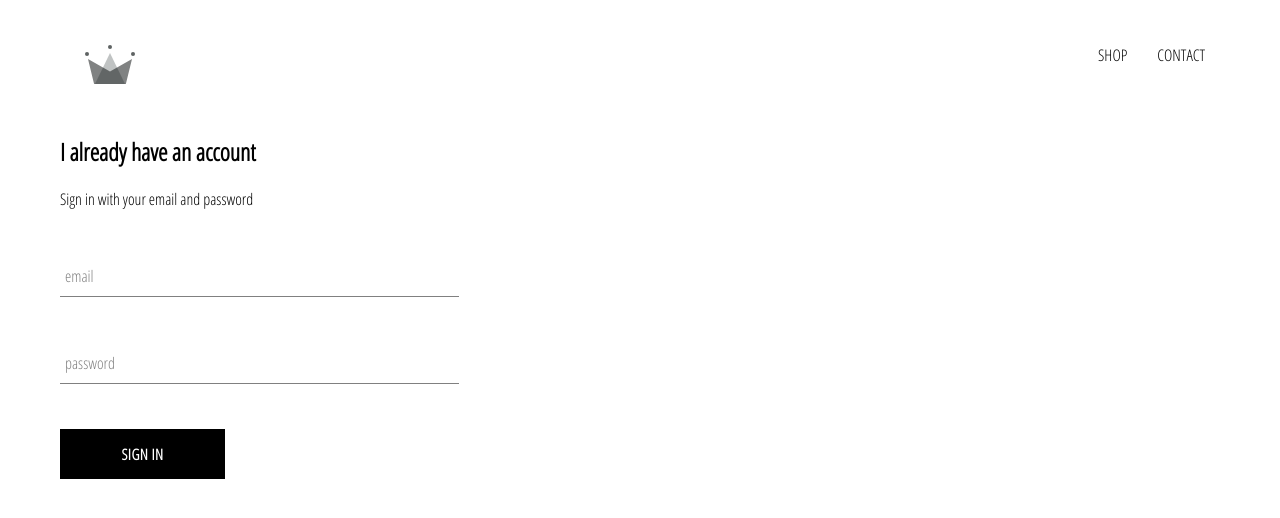
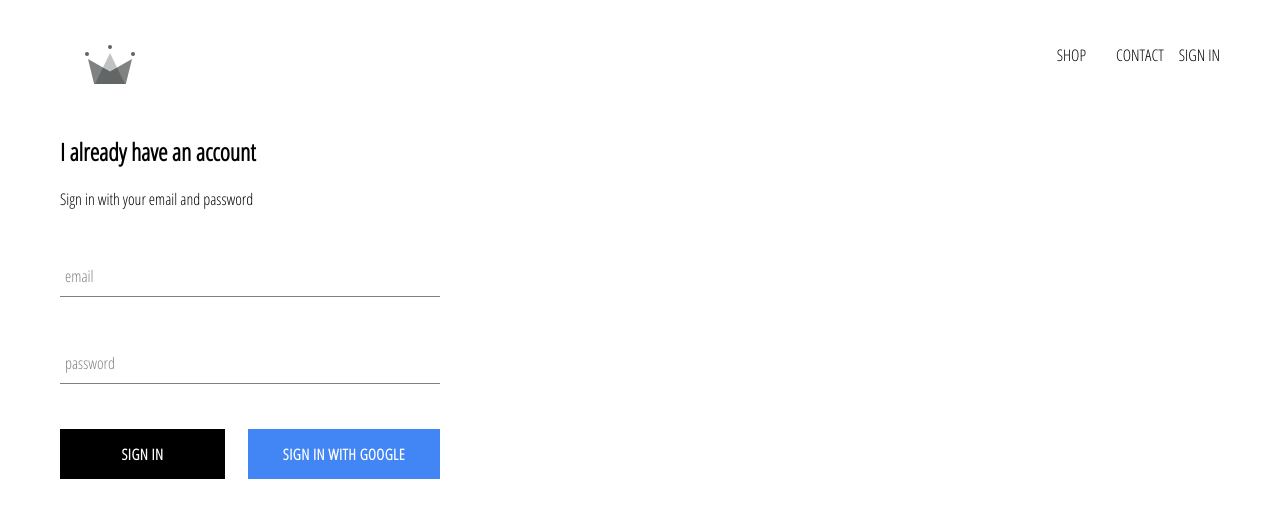
Before and after one commit to JimHolman1199/react-shop, a React (Create React App) app: page /sign-in in a window 1280 px wide. Shown: the top 518 px of the page. Built offline with nearby package versions, Linux system fonts and the light colour scheme; no server answers.

Commit message:
Add firebase

```diff
--- a/package.json
+++ b/package.json
@@ -6,6 +6,7 @@
     "@testing-library/jest-dom": "^4.2.4",
     "@testing-library/react": "^9.5.0",
     "@testing-library/user-event": "^7.2.1",
+    "firebase": "^7.15.5",
     "node-sass": "^4.14.1",
     "react": "^16.13.1",
     "react-dom": "^16.13.1",
--- a/src/App.css
+++ b/src/App.css
@@ -6,3 +6,6 @@ a {
     text-decoration: none;
     color: black;
 }
+*{
+    box-sizing: border-box;
+}
--- a/src/App.js
+++ b/src/App.js
@@ -4,14 +4,36 @@ import ShopPage from './pages/shop/shop.jsx'
 import { Switch, Route } from 'react-router-dom';
 import Header from './components/header/header.jsx'
 import SignInAndSignUpPage from './pages/sign-in-and-sign-up/sign-in-and-sign-up.jsx'
-
+import { auth } from './firebase/firebase.utils'
 
 import './App.css';
 
-function App() {
+class App extends React.Component {
+  constructor(props){
+    super(props);
+
+    this.state = {
+      currentUser:null
+    }
+
+  }
+
+  unsubscribeFromAuth = null;
+
+  componentDidMount(){
+    this.unsubscribeFromAuth = auth.onAuthStateChanged(user => {
+      this.setState({currentUser:user})
+    })
+  }
+
+  componentWillUnmount(){
+    this.unsubscribeFromAuth();
+  }
+
+  render(){
     return (
       <div>
-      <Header />
+        <Header currentUser={this.state.currentUser} />
         <Switch>
           <Route exact path='/' component={HomePage}/>
           <Route exact path='/shop' component={ShopPage}/>
@@ -20,5 +42,6 @@ function App() {
       </div>
     );
   }
+}
 
 export default App;
--- a/src/components/custom-button/custom-button.jsx
+++ b/src/components/custom-button/custom-button.jsx
@@ -2,8 +2,8 @@ import React from 'react';
 
 import './custom-button.styles.scss';
 
-const CustomButton =({children, ...otherProps})=>(
-    <button type="submit" className='custom-button' {...otherProps}>
+const CustomButton =({children, isGoogleSignIn, ...otherProps})=>(
+    <button type="submit" className={`${isGoogleSignIn ? "google-sign-in" : ""} custom-button` } {...otherProps}>
         {children?children:null}
     </button>
 )
--- a/src/components/custom-button/custom-button.styles.scss
+++ b/src/components/custom-button/custom-button.styles.scss
@@ -19,4 +19,13 @@
     color: black;
     border: 1px solid black;
   }
+  &.google-sign-in{
+    background-color: #4285f4;
+    color: white;
+
+    &:hover{
+      background-color: #357ae8;
+      border: none;
+    }
+  }
 }
--- a/src/components/header/header.jsx
+++ b/src/components/header/header.jsx
@@ -2,8 +2,9 @@ import React from 'react'
 import { Link } from 'react-router-dom'
 import { ReactComponent as Logo} from '../../assets/crown.svg'
 import './header.styles.scss'
+import { auth } from '../../firebase/firebase.utils.js'
 
-const Header = () => (
+const Header = ({currentUser}) => (
     <div className ='header'>
         <Link to='/' className='logo-container'>
             <Logo className='logo' />
@@ -15,6 +16,12 @@ const Header = () => (
             <Link className ='option' to='/shop'>
                 CONTACT
             </Link>
+            {
+              currentUser?
+              <div className='option' onClick={()=>auth.signOut()}>SIGN OUT</div>
+              :
+              <Link className='oprion' to='/sign-in'>SIGN IN</Link>
+            }
         </div>
     </div>
 )
--- a/src/components/header/header.styles.scss
+++ b/src/components/header/header.styles.scss
@@ -20,6 +20,7 @@
 
     .option {
       padding: 10px 15px;
+      cursor: pointer;
     }
   }
 }
--- a/src/components/sign-in/sign-in.jsx
+++ b/src/components/sign-in/sign-in.jsx
@@ -1,6 +1,8 @@
 import React from 'react';
 import FormInput from '../form-input/form-input'
 import CustomButton from '../custom-button/custom-button.jsx'
+
+import {signInWithGoogle} from '../../firebase/firebase.utils.js'
 
 import './sign-in.scss'
 
@@ -43,9 +45,14 @@ render(){
                     required
                     label='password'
                 />
-                <CustomButton type='submit'>
-                Sign In
-                </CustomButton>
+                <div className ='buttons'>
+                    <CustomButton type='submit'>
+                    Sign In
+                    </CustomButton>
+                    <CustomButton onClick={signInWithGoogle} isGoogleSignIn>
+                    Sign In with Google
+                    </CustomButton>
+                </div>
             </form>
         </div>
     )
--- a/src/components/sign-in/sign-in.scss
+++ b/src/components/sign-in/sign-in.scss
@@ -1,9 +1,13 @@
 .sign-in{
-    width: 30vw;
+    width: 380px;
     display: flex;
     flex-direction: column;
 
     .title {
         margin: 10px 0;
     }
+    .buttons{
+        display: flex;
+        justify-content: space-between;
+    }
 }
--- /dev/null
+++ b/src/firebase/firebase.utils.js
@@ -0,0 +1,25 @@
+import firebase from 'firebase/app';
+import 'firebase/firestore';
+import 'firebase/auth';
+
+var config = {
+    apiKey: "AIzaSyAUANwCqaCorvCh_9Voh07kzpI_2cXc4-A",
+    authDomain: "crwn-db-29cba.firebaseapp.com",
+    databaseURL: "https://crwn-db-29cba.firebaseio.com",
+    projectId: "crwn-db-29cba",
+    storageBucket: "crwn-db-29cba.appspot.com",
+    messagingSenderId: "419275703212",
+    appId: "1:419275703212:web:69ebd31912d0bf8de37009",
+    measurementId: "G-S939WC3RFF"
+};
+
+firebase.initializeApp(config);
+
+export const auth = firebase.auth();
+export const firestore = firebase.firestore();
+
+const provider = new firebase.auth.GoogleAuthProvider();
+provider.setCustomParameters({prompt:'select_account'});
+export const signInWithGoogle = () => auth.signInWithPopup(provider);
+
+export default firebase;
```
Also changed, not shown: 1 other file (tests, documents, lock files or other folders). Lines whose indentation alone changed are shown as unchanged.
